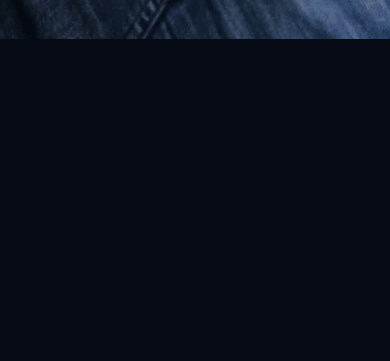
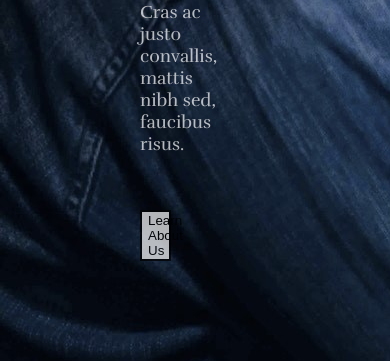
Before and after one commit to buildweek-prisonerskills/User-Interface, a PHP site: page /landing.html in a window 390 px wide. Shown: the part 3481-3842 px from the top of the page. Before the commit the page ends 3520 px from the top, so only its background shows below. Run offline with PHP 8.4, Linux system fonts and the light colour scheme; some web fonts are replaced.

Commit message:
mobile scaling functionality added

```diff
--- a/css/index.css
+++ b/css/index.css
@@ -144,7 +144,13 @@
 .wrapper .bottom-container .text-container .para-txt p {
   padding: 20px 0;
 }
+.wrapper .bottom-container .text-container button {
+  margin-top: 35px;
+  width: 40%;
+  background-color: white;
+  border: 2px solid black;
+}
 html {
   font-size: 62.5%;
-  font-family: 'Rufina', sans-serif;
+  font-family: 'Rufina', serif;
 }
--- a/landing.html
+++ b/landing.html
@@ -4,8 +4,9 @@
 
 <head>
   <title>Landing Page</title>
+  <link href="https://fonts.googleapis.com/css?family=Rufina&display=swap" rel="stylesheet">
   <link rel="stylesheet" type="text/css" href="/css/index.css">
-  <link href="https://fonts.google.com/specimen/Rufina?selection.family=Rufina" rel="stylesheet">
+  <meta name="viewport" content="width=device-width, initial-scale=1">
   <script src="/js/landing.jss"></script>
 </head>
 
@@ -24,8 +25,6 @@
     <a href="#">Proceed to Service (Admin)</a>
 
     <a href="#">Proceed to Service (Employer)</a>
-
-    <a href="#">Learn About Us</a>
 
   </div>
 
@@ -51,6 +50,8 @@
       <p>Curabitur vestibulum turpis et dui egestas, a facilisis lectus rutrum. Morbi convallis diam lorem, nec ornare purus pretium at. Quisque pulvinar accumsan arcu, non dapibus eros ornare a. Proin sapien orci, tempor non tortor id, iaculis aliquet arcu. Vestibulum ac ipsum neque. Donec volutpat sit amet elit quis lacinia. Nunc id enim quis massa ultricies feugiat non at ex. Aliquam sagittis iaculis orci, et porttitor ex volutpat sit amet. Cras ac justo convallis, mattis nibh sed, faucibus risus.</p>
     </div>
 
+    <button>Learn About Us</button>
+
   </div>
 
 </div>
--- a/less/index.less
+++ b/less/index.less
@@ -1,7 +1,8 @@
 @import "reset";
 @import "landing";
+@import "mixins";
 
 html {
     font-size: 62.5%;
-    font-family: 'Rufina', sans-serif;
+    font-family: 'Rufina', serif;
 }
--- a/less/landing.less
+++ b/less/landing.less
@@ -55,6 +55,7 @@
         .text-container {
             width: 70%;
             opacity: 0.7;
+
             .title-container {
                 font-size: 5rem;
                 padding-bottom: 20px;
@@ -68,6 +69,12 @@
                 }
             }
 
+            button {
+                margin-top: 35px;
+                width: 40%;
+                background-color: white;
+                border: 2px solid black;
+            }
         }
 
 
--- /dev/null
+++ b/less/mixins.less
@@ -0,0 +1,7 @@
+@black: #000000;
+@darkgray: #534B52;
+@intergray: #6A687A;
+@lightgray: #84828F;
+@orange: #CC3F0C;
+
+@mobile: ~'(max-width: 500px)';
```
